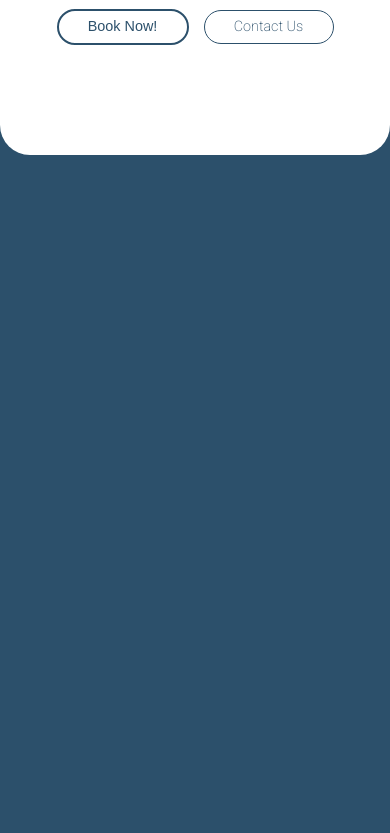
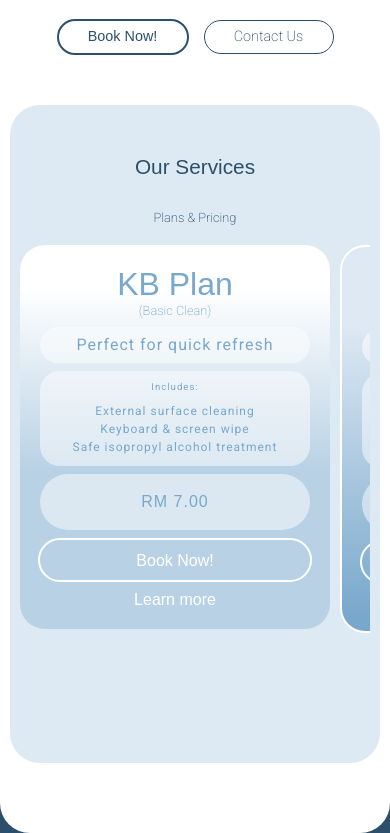
Before and after one commit to ninja-noodle/CleanByte, a plain HTML site: page index.html in a window 390 px wide. Shown: the part 440-1273 px from the top of the page. Before the commit the page ends 844 px from the top, so only its background shows below. Drawn offline with Linux system fonts and the light colour scheme; a web font is replaced by a local one.

Commit message:
Add Our Services section; include Pricing and Plans section (responsive)

```diff
--- a/css/hero.css
+++ b/css/hero.css
@@ -7,7 +7,7 @@
     align-items: center;
     align-content: stretch;
     justify-content: space-around;
-    padding: 20 120px;
+    padding: 0 100px;
     border-radius: 30px 30px 0 0;
 }
 
--- /dev/null
+++ b/css/services.css
@@ -0,0 +1,487 @@
+#services {
+    height: auto;
+    border-radius: 30px;
+    background: #6da1c93B;
+    display: flex;
+    flex-direction: column;
+    align-items: center;
+    justify-content: start;
+    align-content: stretch;
+    padding: 50px 100px;
+    row-gap: 80px;
+}
+
+#services #pricing {
+    width: 100%;
+    height: auto;
+    display: flex;
+    flex-direction: column;
+    align-items: center;
+    align-content: stretch;
+    justify-content: start;
+    row-gap: 30px;
+}
+
+#services #pricing .title {
+    text-align: center;
+    font-family: var(--font-primary);
+    font-size: 1.8rem;
+    color: #2c506bFF;
+    font-weight: 400;
+    line-height: 1.2;
+    text-decoration: none;
+}
+
+#services #pricing #plans {
+    width: 100%;
+    height: auto;
+    display: flex;
+    flex-direction: column;
+    align-items: center;
+    align-content: stretch;
+    justify-content: start;
+    row-gap: 5px;
+}
+
+#services #pricing #plans #plans-text {
+    height: 30px;
+    font-family: var(--font-secondary);
+    font-size: 1rem;
+    font-weight: 200;
+    line-height: 1.2;
+    color: #2c506bFF;
+}
+
+#cards {
+    width: 100%;
+    height: auto;
+    display: flex;
+    flex-direction: row;
+    overflow-x: hidden;
+    align-items: start;
+    align-content: stretch;
+    justify-content: space-between;
+    gap: 10px;
+}
+
+.card {
+    width: 100%;
+    height: auto;
+    border-radius: 25px;
+    display: flex;
+    flex-direction: column;
+    flex-wrap: nowrap;
+    align-items: center;
+    align-content: stretch;
+    justify-content: start;
+    row-gap: 20px;
+    padding: 30px;
+    scroll-snap-align: center;
+}
+
+/* =--==--==--==--==--==--==--HEADER--==--==--==--==--==--==--= */
+.header {
+    width: 100%;
+    height: auto;
+    display: flex;
+    flex-direction: column;
+    flex-wrap: nowrap;
+    align-items: center;
+    align-content: stretch;
+    justify-content: start;
+}
+
+.header-1 {
+    font-family: var(--font-primary);
+    font-size: 2.5rem;
+    font-weight: 400;
+    line-height: 1.2;
+    text-decoration: none;
+}
+
+.header-2 {
+    font-family: var(--font-secondary);
+    font-size: 1rem;
+    font-weight: 200;
+    line-height: 1.2;
+    text-decoration: none;
+}
+
+
+/* =--==--==--==--==--==--==--SUB-HEADER--==--==--==--==--==--==--= */
+.subheader {
+    width: 100%;
+    height: 2.25rem;
+    border-radius: 30px;
+    display: flex;
+    flex-direction: column;
+    flex-wrap: nowrap;
+    align-items: center;
+    align-content: stretch;
+    justify-content: center;
+    background: #ffffff80;
+}
+
+.subheader span {
+    font-size: 1.25rem;
+    font-weight: 400;
+    line-height: 1;
+    letter-spacing: 1px;
+    text-decoration: none;
+}
+
+
+/* =--==--==--==--==--==--==--BODY--==--==--==--==--==--==--= */
+.body {
+    width: 100%;
+    height: auto;
+    border-radius: 20px;
+    display: flex;
+    flex-direction: column;
+    flex-wrap: nowrap;
+    align-items: center;
+    align-content: stretch;
+    justify-content: start;
+    padding: 10px 0;
+    row-gap: 10px;
+    background: #ffffff80;
+}
+
+.body span {
+    font-family: var(--font-secondary);
+    font-size: 0.7rem;
+    font-weight: 400;
+    line-height: 1.2;
+    letter-spacing: 1px;
+    text-decoration: none;
+}
+
+.body ul {
+    max-width: fit-content;
+    display: flex;
+    justify-content: center;
+    align-items: center;
+    font-family: var(--font-secondary);
+    font-size: 1rem;
+    font-weight: 400;
+    line-height: 1.5;
+    letter-spacing: 1px;
+    text-decoration: none;
+    flex: 1;
+    flex-wrap: wrap;
+    padding: 0;
+    margin: 0;
+    text-align: center;
+    list-style-type: none;
+}
+
+li {
+    min-width: 270px;
+}
+
+
+/* =--==--==--==--==--==--==--FOOTER--==--==--==--==--==--==--= */
+.footer {
+    width: 100%;
+    border-radius: 30px;
+    display: flex;
+    flex-direction: column;
+    flex-wrap: nowrap;
+    align-items: center;
+    align-content: stretch;
+    justify-content: center;
+    padding: 20px 0;
+    flex: 1 0 0;
+    background: #ffffff80;
+}
+
+.footer span {
+    font-family: var(--font-primary);
+    font-size: 1.25rem;
+    font-weight: 400;
+    line-height: 1;
+    letter-spacing: 1px;
+    text-decoration: none;
+}
+
+
+/* =--==--==--==--==--==--==--CARD-BOOK-NOW--==--==--==--==--==--==--= */
+.card-book-now {
+    height: 2.5rem;
+    width: 100%;
+    position: relative;
+    display: flex;
+    align-self: center;
+    align-items: center;
+    justify-content: center;
+    /* /////////////////////CHANGE THIS FOR BOOK NOW */
+    color: #fff;
+    background-color: transparent;
+    /* /////////////////////CHANGE THIS FOR BOOK NOW */
+    border: 2px solid #fff;
+    border-radius: 50px;
+    overflow: hidden;
+    cursor: pointer;
+    transition: color 0.3s ease;
+}
+
+.card-book-now::before {
+    content: "";
+    position: absolute;
+    top: 0;
+    left: -100%;
+    width: 100%;
+    height: 100%;
+    /* /////////////////////CHANGE THIS FOR BOOK NOW */
+    background-color: #ffffff80;
+    z-index: 0;
+    transition: transform 0.5s ease;
+    transform: translateX(0);
+}
+
+.card-book-now:hover::before {
+    transform: translateX(100%);
+}
+
+.card-book-now span {
+    display: flex;
+    position: relative;
+    z-index: 1;
+    font-family: var(--font-primary);
+    font-weight: 400;
+    font-size: 1.2rem;
+    line-height: 1.2;
+    text-decoration: none;
+    padding: 0rem 2rem;
+    cursor: pointer;
+    align-items: center;
+    color: #fff;
+    transition: color 0.5s ease;
+}
+
+/* /////////////////////CHANGE THIS FOR BOOK NOW */
+.card-book-now:hover span {
+    color: #fff;
+}
+
+/* =--==--==--==--==--==--==--LEARN-MORE--==--==--==--==--==--==--= */
+.learnmore {
+    font-family: var(--font-primary);
+    font-size: 1rem;
+    font-weight: 400;
+    line-height: 1.2;
+    letter-spacing: 0px;
+    text-decoration: none;
+    color: #fff;
+    cursor: pointer;
+}
+
+.learnmore:hover {
+    text-decoration: underline;
+}
+
+/* =--==--==--==--==--==--==--=--==--==--==--==--==--==--=--==--==--==--==--==--==-- */
+/* =--==--==--==--==--==--==--CARD 1--==--==--==--==--==--==--= */
+#card1 {
+    background-image: linear-gradient(to bottom, rgba(255, 255, 255, 1) 11%, rgba(184, 209, 228, 1) 59%);
+    color: #78a8cc;
+}
+
+#card1 .subheader span {
+    font-family: var(--font-secondary);
+}
+
+#card1 .card-book-now:hover span {
+    color: #78a8cc;
+}
+
+
+/* =--==--==--==--==--==--==--CARD 2--==--==--==--==--==--==--= */
+#card2 {
+    background-image: linear-gradient(to bottom, rgba(222, 233, 243, 1) 20%, rgba(120, 168, 204, 1) 96%);
+    color: #355872FF;
+    border: 2px solid #ffffffFF;
+}
+
+#card2 .subheader span {
+    font-family: var(--font-primary);
+}
+
+#card2 .card-book-now:hover span {
+    color: #355872FF;
+}
+
+
+/* =--==--==--==--==--==--==--CARD 2--==--==--==--==--==--==--= */
+#card3 {
+    background: linear-gradient(to bottom, rgba(31, 82, 120, 1) 0%, rgba(127, 180, 224, 1) 80%);
+    color: #355872FF;
+}
+
+#card3 .header {
+    color: #fff;
+}
+
+#card3 .subheader {
+    background-color: #ffffffBF;
+}
+
+#card3 .body {
+    background-color: #ffffffBF;
+}
+
+#card3 .footer {
+    background-color: #ffffffBF;
+}
+
+#card3 .subheader span {
+    font-family: var(--font-primary);
+}
+
+#card3 .card-book-now:hover span {
+    color: #355872FF;
+}
+
+
+
+/* =--==--==--==--==--==--==--=--==--==--==--==--==--==--=--==--==--==--==--==--==-- */
+@media (max-width: 1400px) {
+    #services {
+        padding: 50px 60px;
+    }
+
+    .card {
+        row-gap: 10px;
+    }
+
+    .header-1 {
+        font-size: 2.2rem;
+    }
+
+    .header-2 {
+        font-size: 0.8rem;
+    }
+
+    .subheader {
+        font-size: 2rem;
+    }
+
+    .subheader span {
+        font-size: 1rem;
+    }
+
+    .body span {
+        font-size: 0.6rem;
+    }
+
+    .body ul {
+        font-size: 0.9rem;
+    }
+
+    .footer span {
+        font-size: 1.2rem;
+    }
+
+    .card-book-now span {
+        font-size: 1rem;
+    }
+
+    .learnmore {
+        font-size: 1rem;
+    }
+
+}
+
+@media (max-width: 1190px) {
+    #services {
+        padding: 50px 20px;
+    }
+}
+
+@media (max-width: 1100px) {
+    #services #pricing .title {
+        font-size: 1.6rem;
+    }
+
+    #cards {
+        overflow-x: auto;
+        scroll-snap-type: x mandatory;
+    }
+
+    .header-1 {
+        font-size: 2.1rem;
+    }
+
+    .card {
+        padding: 20px;
+        row-gap: 8px;
+    }
+}
+
+@media (max-width: 1000px) {
+    #services {
+        padding: 50px 10px;
+    }
+
+    .subheader {
+        font-size: 2rem;
+    }
+
+    .subheader span {
+        font-size: 1rem;
+    }
+
+    .body span {
+        font-size: 0.6rem;
+    }
+
+    .body ul {
+        font-size: 0.75rem;
+    }
+}
+
+@media (max-width: 824px) {
+    #services #pricing .title {
+        font-size: 1.3rem;
+    }
+
+    #services #pricing #plans #plans-text {
+        font-size: 0.8rem;
+    }
+
+    .header-1 {
+        font-size: 2rem;
+    }
+
+    .header-2 {
+        font-size: 0.8rem;
+    }
+
+    .subheader {
+        font-size: 1.8rem;
+    }
+
+    .subheader span {
+        font-size: 1rem;
+    }
+
+    .body span {
+        font-size: 0.6rem;
+    }
+
+    .body ul {
+        font-size: 0.75rem;
+    }
+
+    .footer span {
+        font-size: 1rem;
+    }
+
+    .card-book-now span {
+        font-size: 1rem;
+    }
+
+    .learnmore {
+        font-size: 1rem;
+    }
+}
--- a/css/styles.css
+++ b/css/styles.css
@@ -7,11 +7,16 @@
     --font-secondary: "Roboto", sans-serif;
 }
 
+html {
+    scroll-behavior: smooth;
+}
+
 body {
     background-color: #2c506b;
     padding: 0;
     margin: 0;
 }
+
 
 button {
     border: none;
@@ -40,6 +45,8 @@ nav {
     align-items: center;
     justify-content: space-evenly;
     padding: 10px 20px;
+    background: #2c506b;
+    z-index: 2;
 }
 
 nav #business-name {
@@ -77,7 +84,7 @@ nav #nav-links {
 }
 
 .book-now-light {
-    height: 2rem;
+    height: 2.5rem;
     width: 10rem;
     position: relative;
     display: flex;
@@ -188,6 +195,7 @@ main {
     background-color: white;
     border-radius: 30px;
     gap: 30px;
+    padding: 10px;
 }
 
 /* ===================================================================== */
--- a/index.html
+++ b/index.html
@@ -15,10 +15,11 @@
     <!-- CSS Styles -->
     <link rel="stylesheet" href="css/styles.css">
     <link rel="stylesheet" href="css/hero.css">
+    <link rel="stylesheet" href="css/services.css">
 </head>
 
 <body>
-    <header>
+
     <nav>
         <section id="business-name">
             <span>CleanByte</span>
@@ -35,7 +36,6 @@
             </a>
         </section>
     </nav>
-    </header>
     <main>
         <section id="hero">
             <div id="illustration">
@@ -56,7 +56,91 @@
                 </a>
             </div>
         </section>
-        <section id="services"></section>
+        <section id="services">
+            <div id="pricing">
+                <span class="title">Our Services</span>
+                <div id="plans">
+                    <span id="plans-text">Plans &amp; Pricing</span>
+                    <div id="cards">
+                        <div class="card" id="card1">
+                            <section class="header">
+                                <span class="header-1">KB Plan</span>
+                                <span class="header-2">&lpar;Basic Clean&rpar;</span>
+                            </section>
+                            <section class="subheader">
+                                <span>Perfect for quick refresh</span>
+                            </section>
+                            <section class="body">
+                                <span>Includes:</span>
+                                <ul>
+                                    <li>External surface cleaning</li>
+                                    <li>Keyboard &amp; screen wipe</li>
+                                    <li>Safe isopropyl alcohol treatment</li>
+                                </ul>
+                            </section>
+                            <section class="footer">
+                                <span>RM 7.00</span>
+                            </section>
+                            <a class="card-book-now" href="google.com">
+                                <span>Book Now!</span>
+                            </a>
+                            <span class="learnmore">Learn more</span>
+                        </div>
+                        <div class="card" id="card2">
+                            <section class="header">
+                                <span class="header-1">MB Plan</span>
+                                <span class="header-2">&lpar;Standard Clean&rpar;</span>
+                            </section>
+                            <section class="subheader">
+                                <span>Most Popular Choice</span>
+                            </section>
+                            <section class="body">
+                                <span>Includes:</span>
+                                <ul>
+                                    <li>Everything in <b>KB Plan</b></li>
+                                    <li>Air vent dust removal</li>
+                                    <li>Air &amp; brush cleaning</li>
+                                </ul>
+                            </section>
+                            <section class="footer">
+                                <span>RM 10.00</span>
+                            </section>
+                            <a class="card-book-now" href="google.com">
+                                <span>Book Now!</span>
+                            </a>
+                            <span class="learnmore">Learn more</span>
+                        </div>
+                        <div class="card" id="card3">
+                            <section class="header">
+                                <span class="header-1">GB Plan</span>
+                                <span class="header-2">&lpar;Deep Clean&rpar;</span>
+                            </section>
+                            <section class="subheader">
+                                <span>The Ultimate Choice</span>
+                            </section>
+                            <section class="body">
+                                <span>Includes:</span>
+                                <ul>
+                                    <li>Everything in <b>MB Plan</b></li>
+                                    <li>Internal cleaning</li>
+                                    <li>Dust &amp; debris removal</li>
+                                </ul>
+                            </section>
+                            <section class="footer">
+                                <span>RM 15.00</span>
+                            </section>
+                            <a class="card-book-now" href="google.com">
+                                <span>Book Now!</span>
+                            </a>
+                            <span class="learnmore">Learn more</span>
+                        </div>
+                    </div>
+                </div>
+            </div>
+            <div id="details">
+
+            </div>
+        </section>
         <section id="about"></section>
         <section id="contact"></section>
     </main>
```
Lines whose indentation alone changed are shown as unchanged.
